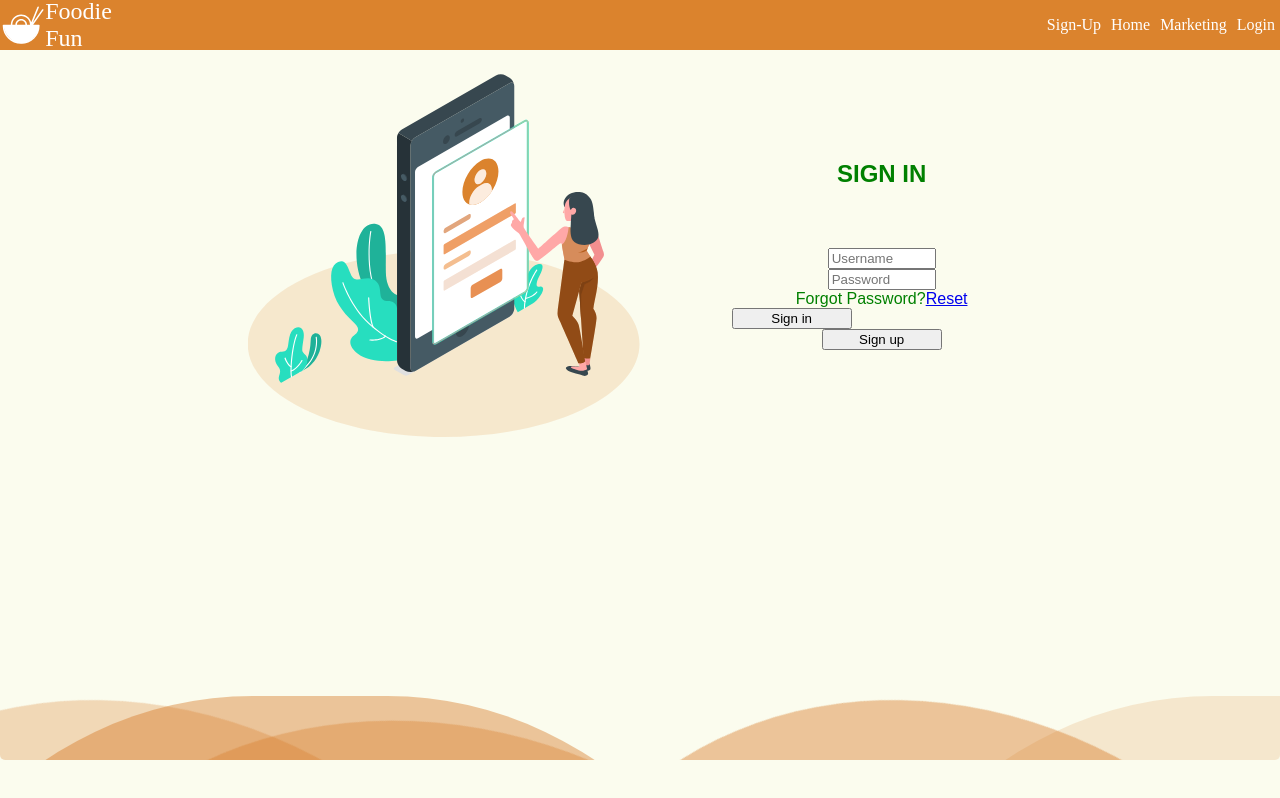
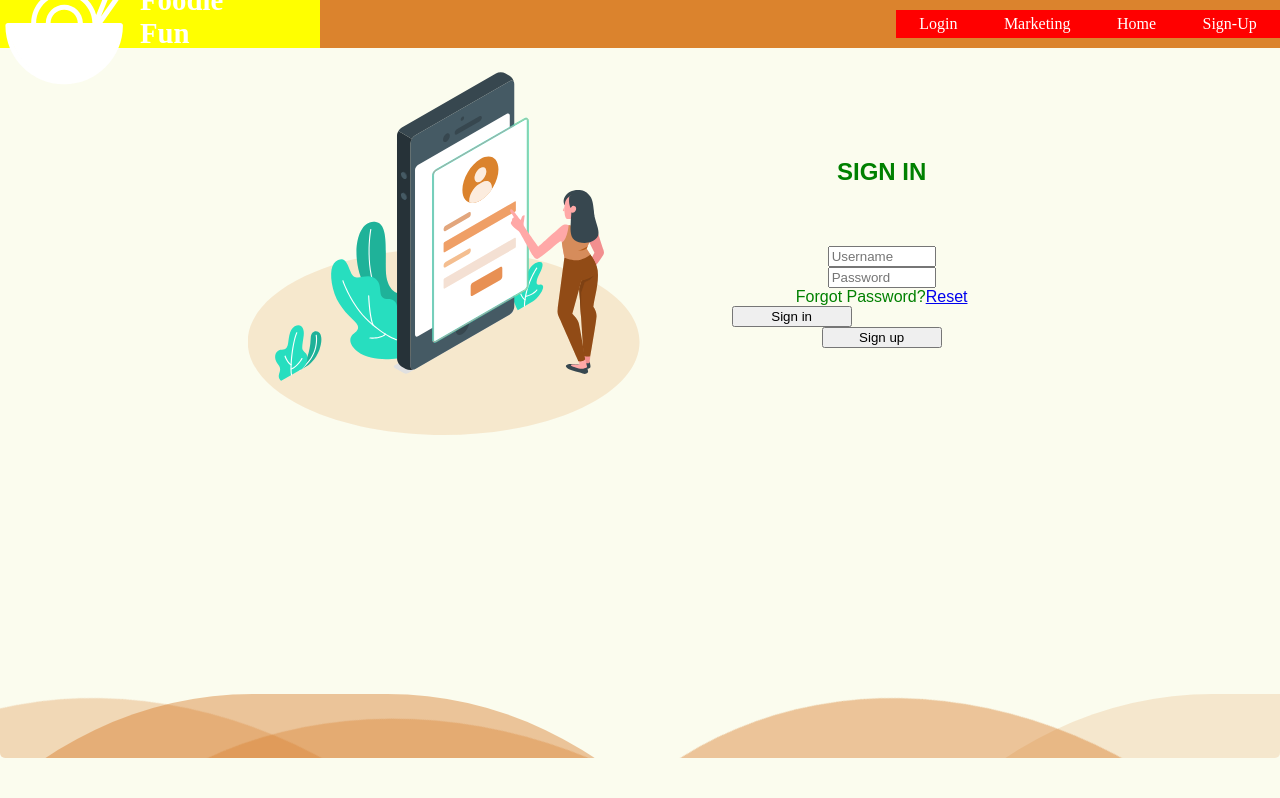
Before and after one commit to Build-Week-Foodie-Funz/front-end, a React (Create React App) app: page /login in a window 1280 px wide. Shown: the top 798 px of the page. Built offline with nearby package versions, Linux system fonts and the light colour scheme.

Commit message:
Fixing nav bar, in process

```diff
--- a/src/components/NavBar.js
+++ b/src/components/NavBar.js
@@ -4,16 +4,20 @@ import Logo from "../images/logo.svg";
 
 const NavContainer = styled.div`
   background-color: #db832d;
-  justify-content: flex-end;
+  justify-content: space-between;
   display: flex;
   align-items: center;
-  height: 50px;
+  height: 3em;
   width: 100%;
 `;
 
 const Navigation = styled.nav`
   dispaly: flex;
-  width: 100%;
+  width: 30%;
+  display: flex;
+  justify-content: space-around;
+  font-family: "Chica Mono";
+  background: red;
   @media (min-width: 500px) {
   }
   @media (min-width: 1200px) {
@@ -30,25 +34,36 @@ const NavItem = styled.a`
 `;
 
 const LogoImage = styled.img`
-  height: 40px;
-  margin-left: 1%;
+  height: 90%;
+`;
+
+const LogoContainer = styled.div`
+  display: flex;
+  width: 20em;
+  align-items: center;
+  height: 100%;
+  display: flex;
+  justify-content: space-between;
+  background: yellow;
 `;
 
 const LogoText = styled.a`
   display: flex;
-  justify-content: flex-end;
-  align-items: center;
   text-decoration: none;
   color: white;
-  font-size: 1.5rem;
+  font-size: 1.2em;
   // margin-right: 5%;
 `;
 
 const NavigationBar = () => {
   return (
     <NavContainer>
-
-      <LogoText> <LogoImage src={Logo} />Foodie Fun</LogoText>
+      <LogoContainer>
+        <LogoText>
+          <LogoImage src={Logo} />
+          <h2>Foodie Fun</h2>
+        </LogoText>
+      </LogoContainer>
       <Navigation>
         <NavItem href="/login">Login</NavItem>
         <NavItem href="https://foodiefun-marketing.netlify.com/">
```
